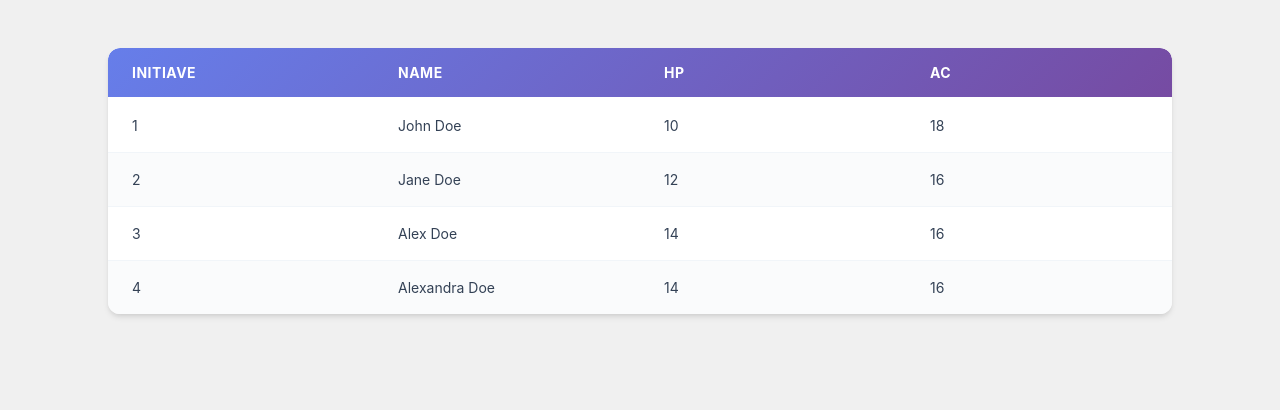
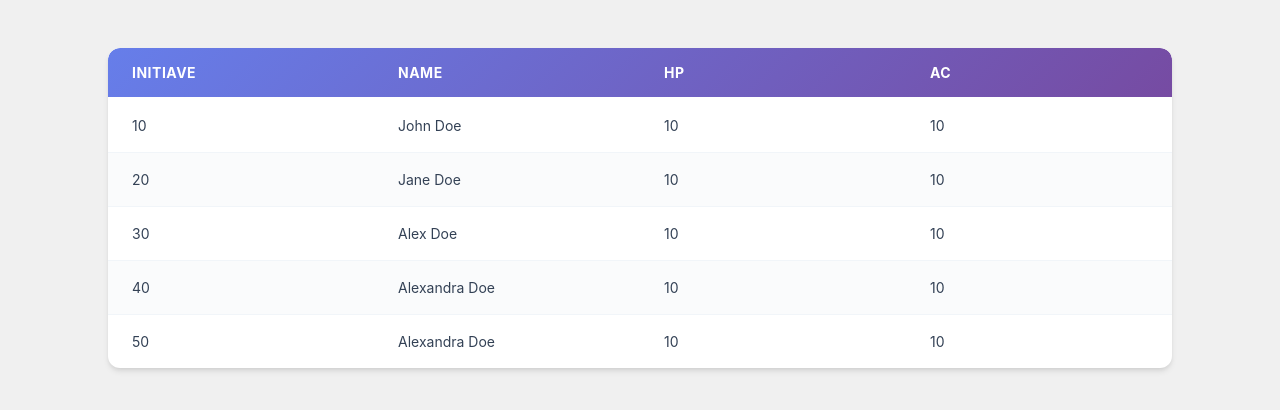
Before and after one commit to Smoopfrog/initiative-tracker, a React (Vite) app: page / in a window 1280 px wide. Shown: the top 410 px of the page. Built offline with nearby package versions, Linux system fonts and the light colour scheme.

Commit message:
create columns for iniativeTracker table

```diff
--- a/src/App.tsx
+++ b/src/App.tsx
@@ -1,60 +1,10 @@
 import "./App.css";
-import Table from "./Components/Table/Table";
-import type { IRow } from "./Components/Table/Row/Row";
-
-const rows: IRow[] = [
-	{
-		rowId: "header",
-		columns: [
-			{ name: "Initiave", value: "Initiave" },
-			{ name: "Name", value: "Name" },
-			{ name: "HP", value: "HP" },
-			{ name: "AC", value: "AC" },
-		],
-		isHeader: true,
-	},
-	{
-		rowId: "1",
-		columns: [
-			{ name: "1", value: "1" },
-			{ name: "John Doe", value: "John Doe" },
-			{ name: "10", value: "10" },
-			{ name: "18", value: "18" },
-		],
-	},
-	{
-		rowId: "2",
-		columns: [
-			{ name: "2", value: "2" },
-			{ name: "Jane Doe", value: "Jane Doe" },
-			{ name: "12", value: "12" },
-			{ name: "16", value: "16" },
-		],
-	},
-	{
-		rowId: "3",
-		columns: [
-			{ name: "3", value: "3" },
-			{ name: "Alex Doe", value: "Alex Doe" },
-			{ name: "14", value: "14" },
-			{ name: "16", value: "16" },
-		],
-	},
-	{
-		rowId: "4",
-		columns: [
-			{ name: "4", value: "4", isEditable: true },
-			{ name: "Alexandra Doe", value: "Alexandra Doe", isEditable: true },
-			{ name: "14", value: "14", isEditable: true },
-			{ name: "16", value: "16", isEditable: true },
-		],
-	},
-];
+import InitiativeTracker from "./InitiativeTracker/InitiativeTracker";
 
 function App() {
 	return (
 		<div className="table-container">
-			<Table rows={rows} />
+			<InitiativeTracker />
 		</div>
 	);
 }
--- a/src/Components/Column.tsx
+++ b/src/Components/Column.tsx
@@ -3,10 +3,14 @@ import React, { useState } from "react";
 export interface IColumn {
 	/** Column name */
 	name: string;
-	/** Column value */
-	value: string;
+	/** Column header name */
+	headerName: string;
 	/** Is editable */
 	isEditable?: boolean;
+	/** Column type */
+	type?: "text" | "number";
+	/** Column value */
+	value: string | number | null;
 }
 
 interface IColumnProps extends IColumn {
@@ -15,10 +19,11 @@ interface IColumnProps extends IColumn {
 }
 
 const Column: React.FC<IColumnProps> = ({
+	rowId,
 	name,
 	value,
+	type,
 	isEditable = false,
-	rowId,
 }) => {
 	const [inputValue, setInputValue] = useState(value);
 
@@ -31,8 +36,8 @@ const Column: React.FC<IColumnProps> = ({
 			{isEditable ? (
 				<input
 					id={`${rowId}-${name}`}
-					type="text"
-					value={inputValue}
+					type={type}
+					value={inputValue || undefined}
 					className="column-input"
 					onChange={(e) => handleChange(e.target.value)}
 				/>
--- a/src/Components/Table/Table.tsx
+++ b/src/Components/Table/Table.tsx
@@ -5,19 +5,18 @@ import Row from "./Row/Row";
 interface ITableProps {
 	/** Table Rows */
 	rows: IRow[];
+	/** Header Row */
+	headerRow?: IRow;
 }
 
-const Table: React.FC<ITableProps> = ({ rows }) => {
-	const headerRows = rows.filter((row) => row.isHeader);
+const Table: React.FC<ITableProps> = ({ rows, headerRow }) => {
 	const bodyRows = rows.filter((row) => !row.isHeader);
 
 	return (
 		<table className="data-table">
-			{headerRows.length > 0 && (
+			{headerRow && (
 				<thead>
-					{headerRows.map((row, index) => (
-						<Row key={`header-${index}`} {...row} />
-					))}
+					<Row key={`header-${headerRow.rowId}`} {...headerRow} />
 				</thead>
 			)}
 			<tbody>
--- /dev/null
+++ b/src/InitiativeTracker/InitiativeTracker.tsx
@@ -0,0 +1,74 @@
+import React from "react";
+import Table from "../Components/Table/Table";
+import { initiativeTrackerColumns } from "./initiativeTrackerColumns";
+import type { IRow } from "../Components/Table/Row/Row";
+
+interface ICharacter {
+	id: string;
+	initiative: number;
+	name: string;
+	hp: number;
+	ac: number;
+}
+
+const characters: ICharacter[] = [
+	{
+		id: "1",
+		initiative: 10,
+		name: "John Doe",
+		hp: 10,
+		ac: 10,
+	},
+	{
+		id: "2",
+		initiative: 20,
+		name: "Jane Doe",
+		hp: 10,
+		ac: 10,
+	},
+	{
+		id: "3",
+		initiative: 30,
+		name: "Alex Doe",
+		hp: 10,
+		ac: 10,
+	},
+	{
+		id: "4",
+		initiative: 40,
+		name: "Alexandra Doe",
+		hp: 10,
+		ac: 10,
+	},
+	{
+		id: "5",
+		initiative: 50,
+		name: "Alexandra Doe",
+		hp: 10,
+		ac: 10,
+	},
+];
+
+const InitiativeTracker: React.FC = () => {
+	const rows: IRow[] = characters.map((character) => ({
+		rowId: character.id,
+		columns: initiativeTrackerColumns.map((column) => ({
+			...column,
+			value: character[column.name as keyof ICharacter] || null,
+		})),
+	}));
+
+	const headerRow: IRow = {
+		rowId: "header",
+		columns: initiativeTrackerColumns.map((column) => ({
+			...column,
+			value: column.headerName,
+			isEditable: false,
+		})),
+		isHeader: true,
+	};
+
+	return <Table rows={rows} headerRow={headerRow} />;
+};
+
+export default InitiativeTracker;
--- /dev/null
+++ b/src/InitiativeTracker/initiativeTrackerColumns.tsx
@@ -0,0 +1,31 @@
+import type { IColumn } from "../Components/Column";
+
+export const initiativeTrackerColumns: IColumn[] = [
+	{
+		name: "initiative",
+		headerName: "Initiave",
+		isEditable: true,
+		type: "number",
+		value: null,
+	},
+	{
+		name: "name",
+		headerName: "Name",
+		isEditable: true,
+		value: null,
+	},
+	{
+		name: "hp",
+		headerName: "HP",
+		isEditable: true,
+		type: "number",
+		value: null,
+	},
+	{
+		name: "ac",
+		headerName: "AC",
+		isEditable: true,
+		type: "number",
+		value: null,
+	},
+];
```
